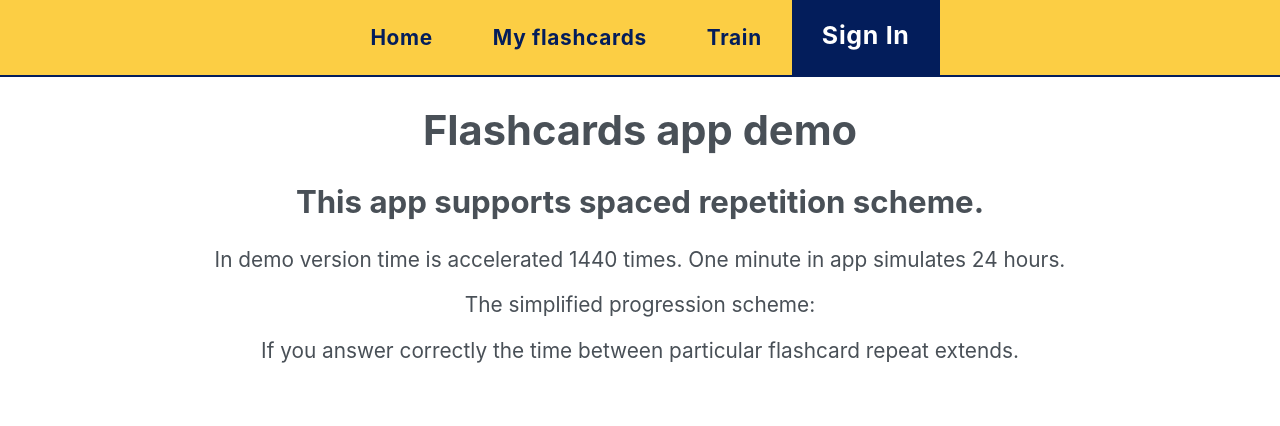
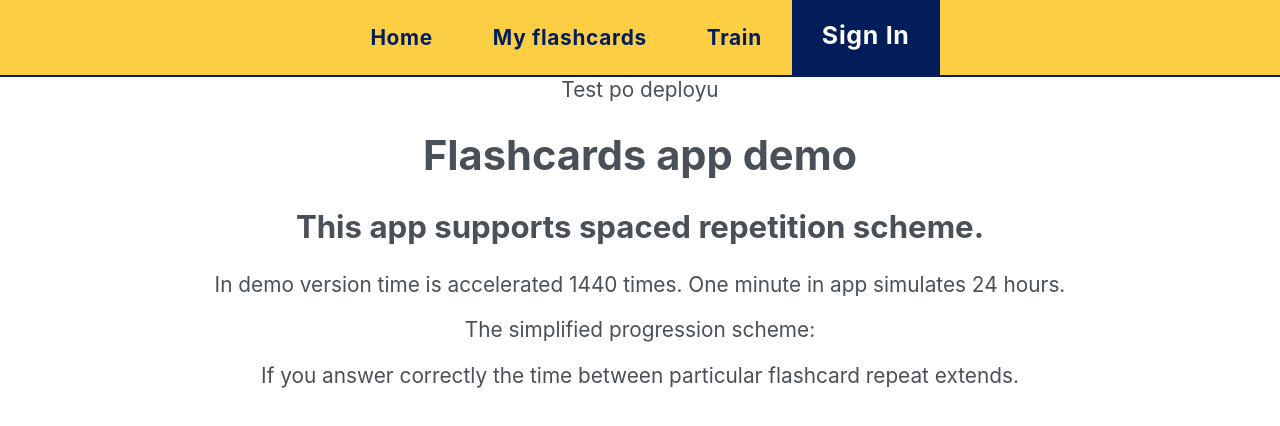
Before and after one commit to Qenick/flashcards-projekt-koncowy, a React (Vite) app: page / in a window 1280 px wide. Shown: the top 426 px of the page. Built offline with nearby package versions, Linux system fonts and the light colour scheme; no server answers; the database is empty.

Commit message:
test after deploy

```diff
--- a/src/views/Home.jsx
+++ b/src/views/Home.jsx
@@ -3,6 +3,7 @@ import React from 'react';
 function Home() {
   return (
     <div className="main-container">
+      Test po deployu
       <h1>Flashcards app demo</h1>
       <h2>This app supports spaced repetition scheme.</h2>
       <p>In demo version time is accelerated 1440 times. One minute in app simulates 24 hours.</p>
```
